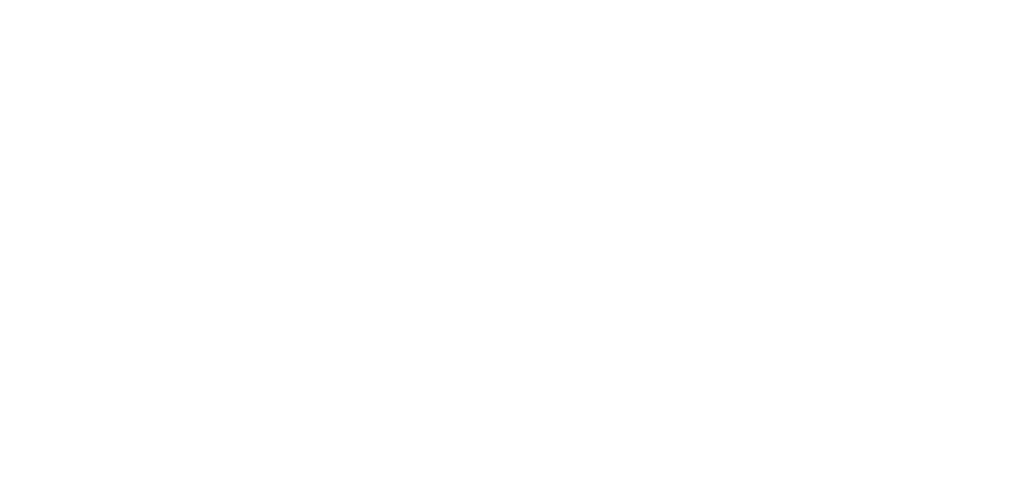
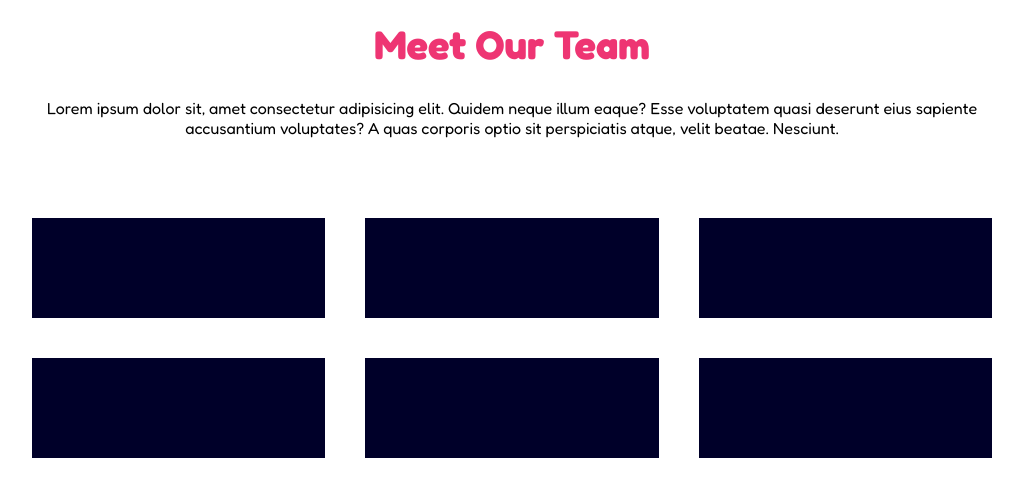
Before and after one commit to DomenicoScala/html-css-float-cards, a plain HTML site: page index.html in a window 1280 px wide. Shown: the whole page, without its empty margins (128-1151 px from the left). Drawn offline with Linux system fonts and the light colour scheme; files that its build step writes are made by us from their sources.

Commit message:
CREAZIONE STRUTTURA PAGINA

```diff
--- a/css/style.css
+++ b/css/style.css
@@ -10,3 +10,64 @@
     box-sizing: border-box;
     font-family: 'Fredoka', sans-serif;
 }
+
+
+/*
+
+    GENERALE
+
+*/
+
+.container{
+    margin: 0 auto;
+    width: 1000px;
+}
+
+.clearfix::after{
+    content: "";
+    display: table;
+    clear: both;
+}
+
+
+
+
+
+
+/*
+
+   HEADER
+
+*/
+
+h1{
+    text-align: center;
+    color: #ee3573;
+    font-weight: 700;
+    margin-top: 20px;
+    font-size: 40px;
+}
+
+#sottotesto{
+    text-align: center;
+    display: inline-block;
+    margin-top: 30px;
+    margin-bottom: 60px;
+}
+
+
+/*
+
+   MAIN
+
+*/
+
+.columns > *{
+    background-color: rgb(0, 0, 41);
+    float: left;
+    width: calc(1000px / 3 - 40px);
+    height: 100px;
+    margin: 20px 20px;
+
+
+}
--- a/index.html
+++ b/index.html
@@ -8,17 +8,46 @@
         <!--GOOGLE FONT-->
         <link rel="preconnect" href="https://fonts.googleapis.com">
         <link rel="preconnect" href="https://fonts.gstatic.com" crossorigin>
-        <link href="https://fonts.googleapis.com/css2?family=Fredoka:wght@500&display=swap" rel="stylesheet">
-
+        <link href="https://fonts.googleapis.com/css2?family=Fredoka:wght@300;400;600;700&display=swap" rel="stylesheet">
         <!--CSS-->
-        <link rel="stylesheet" href="style.css">
+        <link rel="stylesheet" href="css/style.css">
 
 
 
     </head>
     <body>
 
+       <div class="container">
+            <header>
+                <section>  <!--SEZIONE HEADER-->
+                    <h1>Meet Our Team</h1>
+                    <p id="sottotesto">Lorem ipsum dolor sit, amet consectetur adipisicing elit. Quidem neque illum eaque? Esse voluptatem quasi deserunt eius sapiente accusantium voluptates? A quas corporis optio sit perspiciatis atque, velit beatae. Nesciunt.</p>
+                </section>
+            </header>
 
+            <main>
+                <section> <!--SEZIONE 1-->
+                      <div class="columns clearfix">
+                        <div></div>
+                        <div></div>
+                        <div></div>
+                        <div></div>
+                        <div></div>
+                        <div></div>
+                      </div>
+                </section>
+            </main>
+
+
+
+
+
+
+
+
+
+
+        </div>
 
 
     </body>
```
